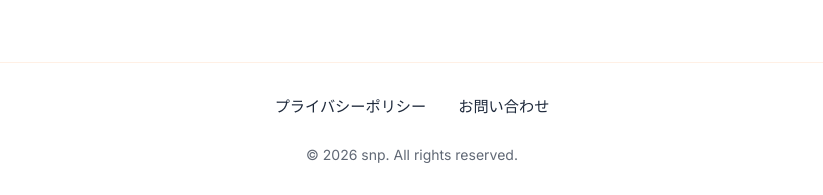
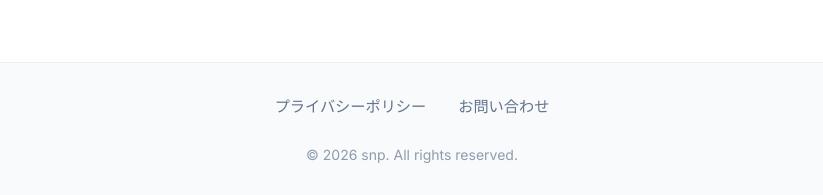
Before and after one commit to snp-model/snp-model.github.io, a React (Vite) app: page /contact in a window 1280 px wide. Shown: the part 798-993 px from the top of the page, without its empty margins (228-1051 px from the left). Built offline with nearby package versions, Linux system fonts and the light colour scheme.

Commit message:
refactor: CSS変数の命名規則を統一し、`color-scheme: light;`を追加

```diff
--- a/index.html
+++ b/index.html
@@ -4,6 +4,7 @@
     <meta charset="UTF-8" />
     <link rel="icon" type="image/png" href="/favicon.png" />
     <meta name="viewport" content="width=device-width, initial-scale=1.0" />
+    <meta name="color-scheme" content="light" />
 
     <!-- 基本 SEO メタタグ -->
     <title>Portfolio | snp</title>
--- a/src/components/Footer.css
+++ b/src/components/Footer.css
@@ -1,5 +1,5 @@
 .footer {
-  background-color: var(--bg-secondary);
+  background-color: var(--color-background-alt);
   border-top: 1px solid rgba(255, 111, 0, 0.1);
   padding: 2rem 0;
   margin-top: 4rem;
@@ -20,7 +20,7 @@
 }
 
 .footer__link {
-  color: var(--text-secondary);
+  color: var(--color-text-secondary);
   text-decoration: none;
   font-size: 0.95rem;
   transition: color 0.3s ease;
@@ -34,12 +34,12 @@
   left: 0;
   width: 0;
   height: 2px;
-  background: linear-gradient(135deg, var(--primary-color), var(--secondary-color));
+  background: linear-gradient(135deg, var(--color-accent-1), var(--color-accent-2));
   transition: width 0.3s ease;
 }
 
 .footer__link:hover {
-  color: var(--primary-color);
+  color: var(--color-accent-1);
 }
 
 .footer__link:hover::after {
@@ -47,7 +47,7 @@
 }
 
 .footer__copyright {
-  color: var(--text-secondary);
+  color: var(--color-text-secondary);
   font-size: 0.875rem;
   opacity: 0.7;
 }
--- a/src/index.css
+++ b/src/index.css
@@ -1,5 +1,6 @@
 /* === デザインシステム: Light Theme === */
 :root {
+  color-scheme: light;
   /* --- カラーパレット (Ethereal Light) --- */
   --color-background: #ffffff;
   --color-background-alt: #f8fafc;
```
